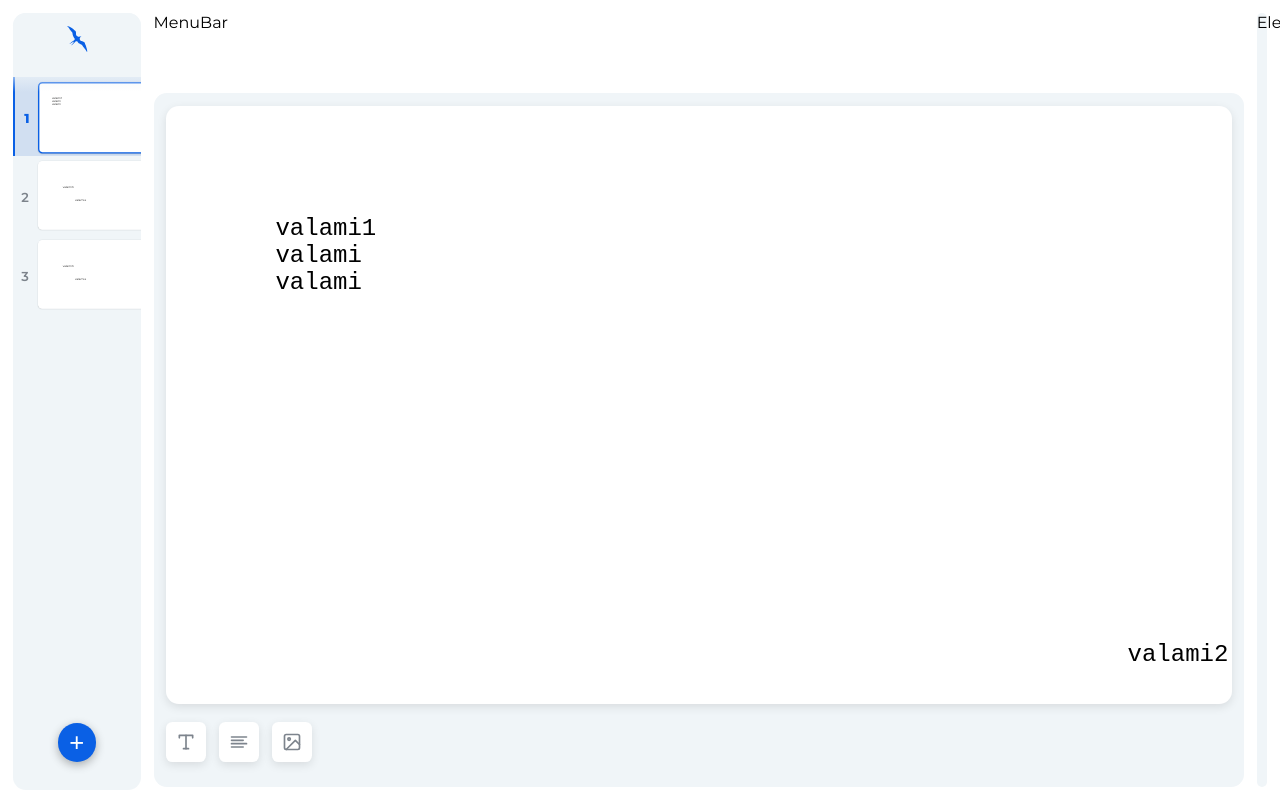
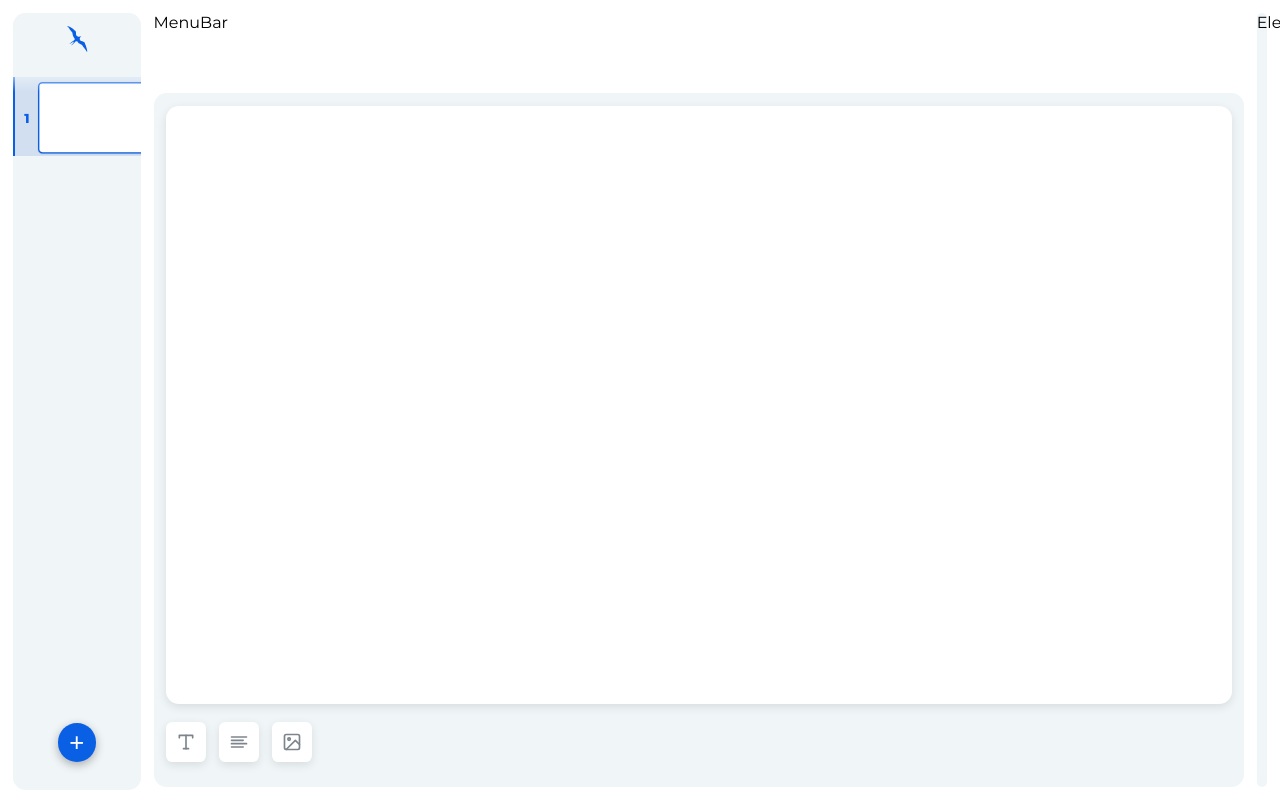
Before and after one commit to lmate/Frigate, a React (Vite) app in the folder client/: page / in a window 1280 px wide. Shown: the top 800 px of the page. Built offline with nearby package versions, Linux system fonts and the light colour scheme.

Commit message:
Add title, text, and font-size for both of them

```diff
--- a/client/src/components/Editor.jsx
+++ b/client/src/components/Editor.jsx
@@ -5,21 +5,8 @@ import SlideEditor from "./SlideEditor";
 import SlideStrip from "./SlideStrip";
 import ToolBar from "./ToolBar";
 
-const testData = [
-  [
-    {type: 'text', value: 'valami1\nvalami\nvalami', x: 10, y: 10, w: 10},
-    {type: 'text', value: 'valami2', x: 90, y: 50, w: 10}
-  ], [
-    {type: 'text', value: 'valami3', x: 20, y: 20, w: 10},
-    {type: 'text', value: 'valami4', x: 30, y: 30, w: 10}
-  ], [
-    {type: 'text', value: 'valami3', x: 20, y: 20, w: 10},
-    {type: 'text', value: 'valami4', x: 30, y: 30, w: 10}
-  ]
-];
-
 function Editor() {
-  const [slides, setSlides] = useState(testData);
+  const [slides, setSlides] = useState([[]]);
   const [currentSlide, setCurrentSlide] = useState(0);
 
   return (
--- a/client/src/components/SlideEditor.jsx
+++ b/client/src/components/SlideEditor.jsx
@@ -40,12 +40,13 @@ function SlideEditor(props) {
   }
 
   function generateElement(element, index) {
-    switch (element.type) {
+    switch (element.t) {
       case 'text':
-        return <textarea key={element.value + index} defaultValue={element.value} id={`e${index}`} onClick={() => { handleElementSelection(index) }} spellCheck="false" style={{
+        return <textarea key={element.v + index} defaultValue={element.v} id={`e${index}`} onClick={() => { handleElementSelection(index) }} spellCheck="false" style={{
           marginLeft: element.x + '%',
           marginTop: element.y + '%',
-          width: element.w + '%'
+          width: element.w + '%',
+          fontSize: element.s + 'vh'
         }} />
     }
   }
@@ -103,11 +104,12 @@ function SlideEditor(props) {
 
       if (modifiedElement.tagName === 'TEXTAREA') {
         modifiedSlides[props.currentSlide][elementIndex] = {
-          type: 'text',
-          value: modifiedElement.value,
+          t: 'text',
+          v: modifiedElement.value,
           x: parseFloat(modifiedElement.style.marginLeft),
           y: parseFloat(modifiedElement.style.marginTop),
-          w: parseFloat(modifiedElement.style.width)
+          w: parseFloat(modifiedElement.style.width),
+          s: parseFloat(modifiedElement.style.fontSize)
         };
       }
 
--- a/client/src/components/SlideStrip.jsx
+++ b/client/src/components/SlideStrip.jsx
@@ -1,13 +1,14 @@
 import logo from '../assets/logo.svg';
 
 function generateElement(element, index) {
-  switch (element.type) {
+  switch (element.t) {
     case 'text':
-      return <p key={element.value + index + 'mini'} style={{
+      return <p key={element.v + index + 'mini'} style={{
         marginLeft: element.x + '%',
         marginTop: element.y + '%',
-        width: element.w+'%'
-      }}>{element.value}</p>
+        width: element.w+'%',
+        fontSize: element.s + 'vh'
+      }}>{element.v}</p>
   }
 }
 
--- a/client/src/components/ToolBar.jsx
+++ b/client/src/components/ToolBar.jsx
@@ -10,11 +10,22 @@ function ToolBar(props) {
   function handleAddElement(elementType) {
     const modifiedSlides = structuredClone(props.slides);
 
-    if (elementType === 'text') {
-      modifiedSlides[props.currentSlide].push({type: 'text', value: '', x: 10, y: 20, w: 80});
-      props.setSlides(modifiedSlides);
-      slidesChangeIsInducedByElementAdding = true;
+    /*
+    t = type
+    v = value
+    x = margin-left (%)
+    y = margin-top (%)
+    w = width (%)
+    s = font-size (vh)
+    */
+
+    if (elementType === 'title') {
+      modifiedSlides[props.currentSlide].push({t: 'text', v: '', x: 20, y: 20, w: 60, s: 6});
+    } else if (elementType === 'text') {
+      modifiedSlides[props.currentSlide].push({t: 'text', v: '', x: 20, y: 20, w: 60, s: 3});
     }
+    props.setSlides(modifiedSlides);
+    slidesChangeIsInducedByElementAdding = true;
   }
 
   // Set the new element the active element
@@ -29,8 +40,8 @@ function ToolBar(props) {
 
   return (
     <div className="ToolBar">
-      <div onClick={() => handleAddElement('text')}><img src={titleIcon}/></div>
-      <div><img src={textIcon}/></div>
+      <div onClick={() => handleAddElement('title')}><img src={titleIcon}/></div>
+      <div onClick={() => handleAddElement('text')}><img src={textIcon}/></div>
       <div><img src={imgIcon}/></div>
     </div>
   )
```
